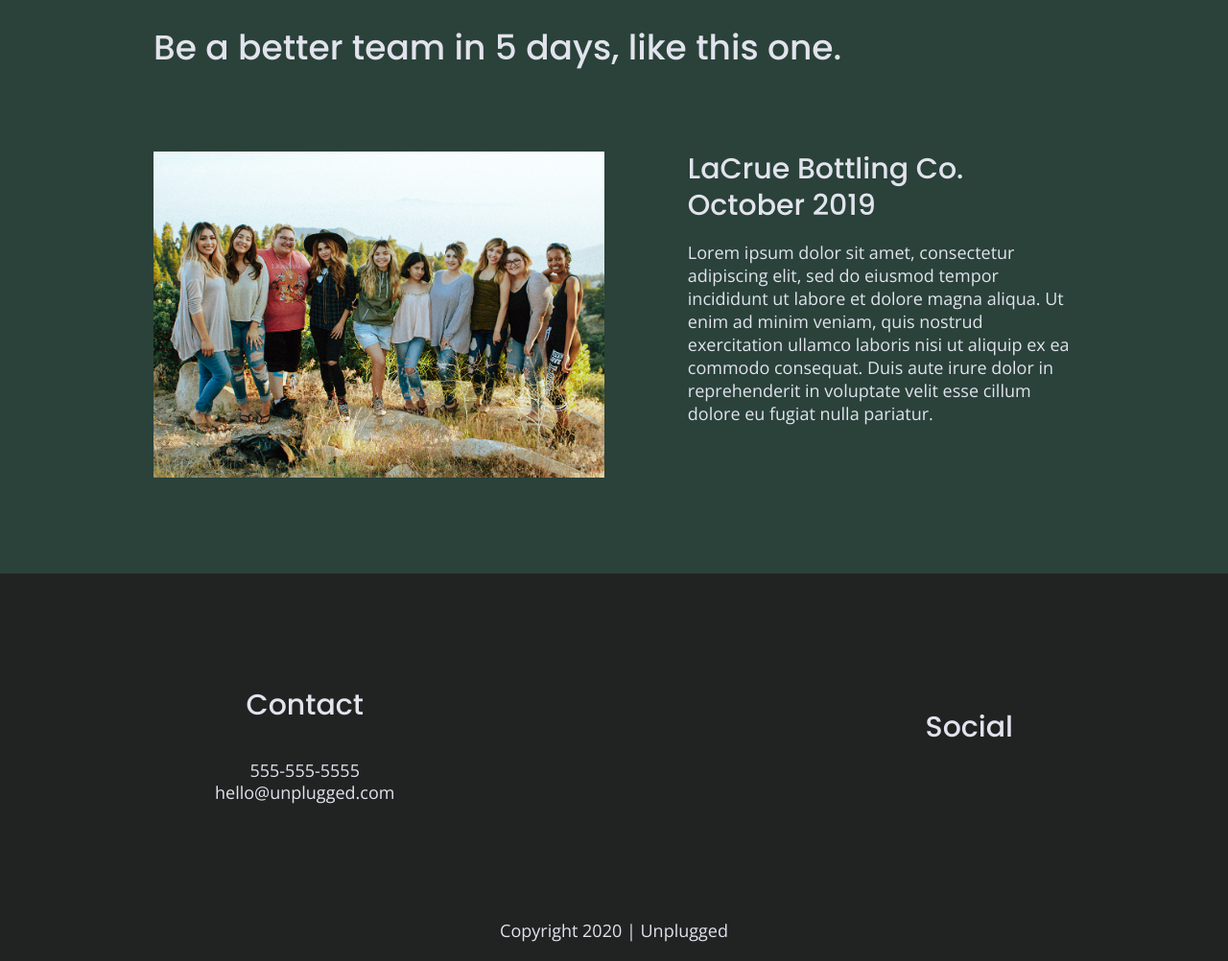
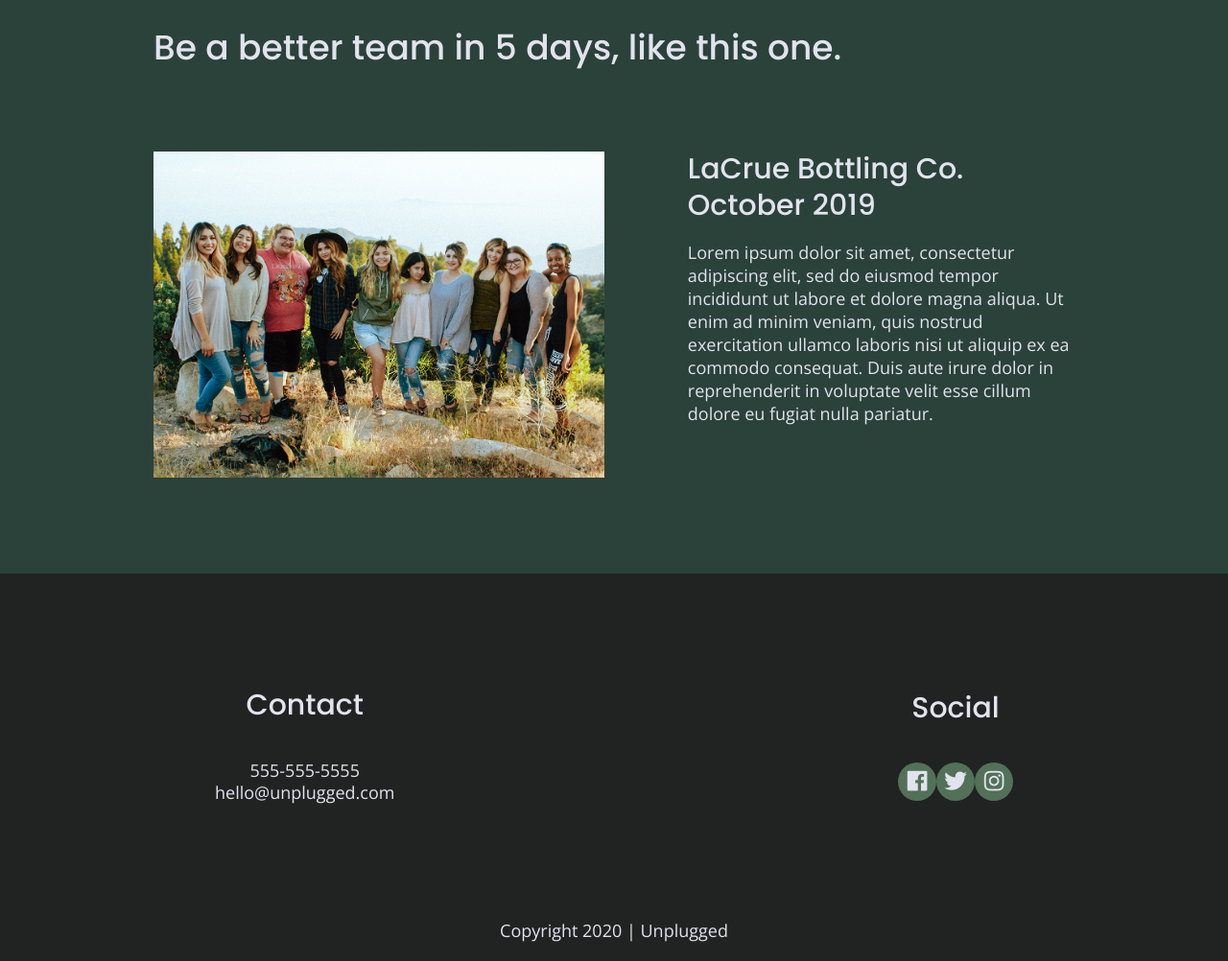
Before and after one commit to sarah-bfleet/unplugged, a website built with Parcel: page index.html in a window 1280 px wide. Shown: the part 1972-2974 px from the top of the page at 96% size. Built offline with nearby package versions, Linux system fonts and the light colour scheme.

Commit message:
Added social icons to all pages

```diff
--- a/css/main.css
+++ b/css/main.css
@@ -240,9 +240,19 @@ footer .social-icons {
 }
 
 footer .social-icons p {
+    background: #527158;
+    border-radius: 50%;
+    width: 40px;
+    height: 40px;
     display: flex;
     justify-content: center;
     align-items: center;
+   /** border-radius: 100px; **/
+}
+
+.social-icons i {
+    /**padding: 10px;**/
+      font-size: 1.3125em;
 }
 
 footer .copyright {
--- a/index.html
+++ b/index.html
@@ -133,9 +133,9 @@
               <div class="social">
                 <h4>Social</h4>
                   <div class="social-icons">
-                      <p><a href="https://www.facebook.com/yoursite" target="_blank"></a></p>
-                      <p><a href="https://www.twitter.com/yoursite" target="_blank"></a></p>
-                      <p><a href="https://www.instagram.com/yoursite" target="_blank"></a></p>
+                      <p><a href="https://www.facebook.com/yoursite" target="_blank"><i class="fab fa-facebook"></i></a></p>
+                      <p><a href="https://www.twitter.com/yoursite" target="_blank"><i class="fab fa-twitter"></i></a></p>
+                      <p><a href="https://www.instagram.com/yoursite" target="_blank"><i class="fab fa-instagram"></i></a></p>
                 </div>
               </div>
            </div>
```
Also changed, not shown: about/index.html (+5 -3 lines), faq/index.html (+3 -3 lines).
